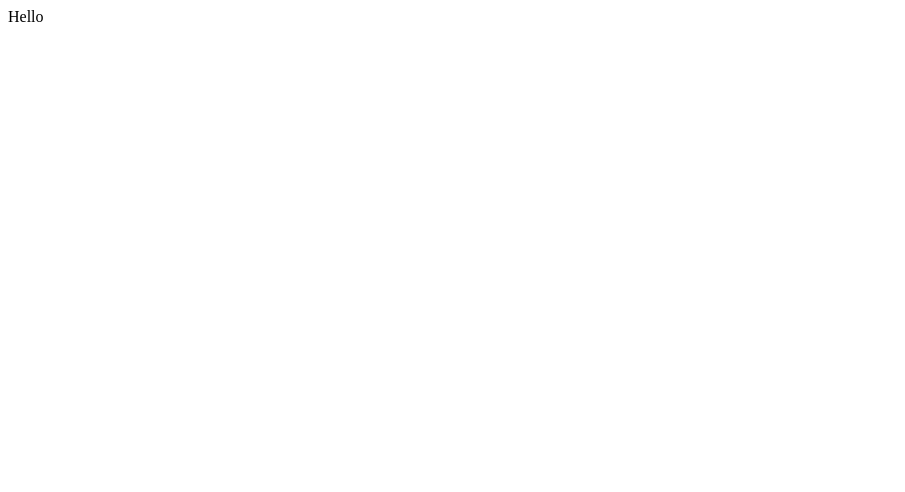
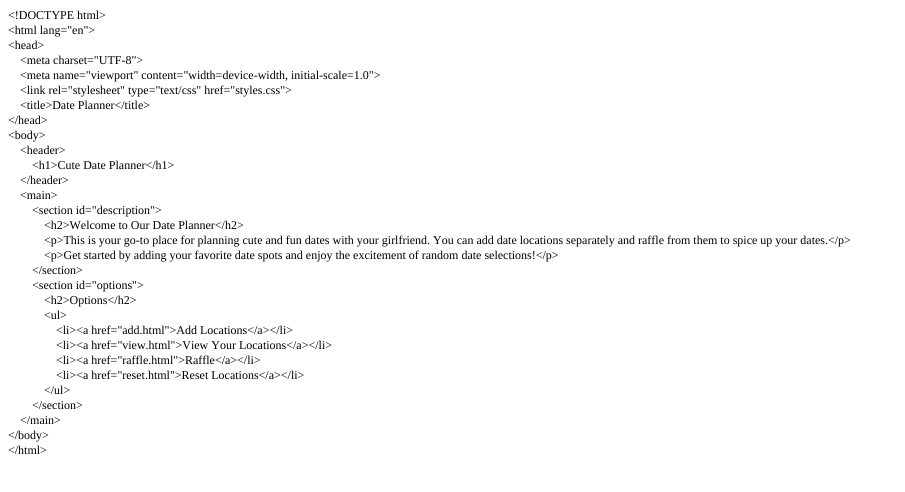
Before and after one commit to SoykanKAMAL/SoykanKAMAL.github.io, a plain HTML site: page index.html in a window 1280 px wide. Shown: the whole page, without its empty margins (0-905 px from the left). Drawn offline with Linux system fonts and the light colour scheme.

Commit message:
Update index.html

```diff
--- a/index.html
+++ b/index.html
@@ -1 +1,46 @@
-Hello
+<!DOCTYPE html PUBLIC "-//W3C//DTD HTML 4.01//EN" "http://www.w3.org/TR/html4/strict.dtd">
+<html>
+<head>
+  <meta http-equiv="Content-Type" content="text/html; charset=utf-8">
+  <meta http-equiv="Content-Style-Type" content="text/css">
+  <title></title>
+  <meta name="Generator" content="Cocoa HTML Writer">
+  <meta name="CocoaVersion" content="2299.7">
+  <style type="text/css">
+    p.p1 {margin: 0.0px 0.0px 0.0px 0.0px; font: 12.0px Times; -webkit-text-stroke: #000000}
+    span.s1 {font-kerning: none}
+  </style>
+</head>
+<body>
+<p class="p1"><span class="s1">&lt;!DOCTYPE html&gt;</span></p>
+<p class="p1"><span class="s1">&lt;html lang="en"&gt;</span></p>
+<p class="p1"><span class="s1">&lt;head&gt;</span></p>
+<p class="p1"><span class="s1"><span class="Apple-converted-space">    </span>&lt;meta charset="UTF-8"&gt;</span></p>
+<p class="p1"><span class="s1"><span class="Apple-converted-space">    </span>&lt;meta name="viewport" content="width=device-width, initial-scale=1.0"&gt;</span></p>
+<p class="p1"><span class="s1"><span class="Apple-converted-space">    </span>&lt;link rel="stylesheet" type="text/css" href="styles.css"&gt;</span></p>
+<p class="p1"><span class="s1"><span class="Apple-converted-space">    </span>&lt;title&gt;Date Planner&lt;/title&gt;</span></p>
+<p class="p1"><span class="s1">&lt;/head&gt;</span></p>
+<p class="p1"><span class="s1">&lt;body&gt;</span></p>
+<p class="p1"><span class="s1"><span class="Apple-converted-space">    </span>&lt;header&gt;</span></p>
+<p class="p1"><span class="s1"><span class="Apple-converted-space">        </span>&lt;h1&gt;Cute Date Planner&lt;/h1&gt;</span></p>
+<p class="p1"><span class="s1"><span class="Apple-converted-space">    </span>&lt;/header&gt;</span></p>
+<p class="p1"><span class="s1"><span class="Apple-converted-space">    </span>&lt;main&gt;</span></p>
+<p class="p1"><span class="s1"><span class="Apple-converted-space">        </span>&lt;section id="description"&gt;</span></p>
+<p class="p1"><span class="s1"><span class="Apple-converted-space">            </span>&lt;h2&gt;Welcome to Our Date Planner&lt;/h2&gt;</span></p>
+<p class="p1"><span class="s1"><span class="Apple-converted-space">            </span>&lt;p&gt;This is your go-to place for planning cute and fun dates with your girlfriend. You can add date locations separately and raffle from them to spice up your dates.&lt;/p&gt;</span></p>
+<p class="p1"><span class="s1"><span class="Apple-converted-space">            </span>&lt;p&gt;Get started by adding your favorite date spots and enjoy the excitement of random date selections!&lt;/p&gt;</span></p>
+<p class="p1"><span class="s1"><span class="Apple-converted-space">        </span>&lt;/section&gt;</span></p>
+<p class="p1"><span class="s1"><span class="Apple-converted-space">        </span>&lt;section id="options"&gt;</span></p>
+<p class="p1"><span class="s1"><span class="Apple-converted-space">            </span>&lt;h2&gt;Options&lt;/h2&gt;</span></p>
+<p class="p1"><span class="s1"><span class="Apple-converted-space">            </span>&lt;ul&gt;</span></p>
+<p class="p1"><span class="s1"><span class="Apple-converted-space">                </span>&lt;li&gt;&lt;a href="add.html"&gt;Add Locations&lt;/a&gt;&lt;/li&gt;</span></p>
+<p class="p1"><span class="s1"><span class="Apple-converted-space">                </span>&lt;li&gt;&lt;a href="view.html"&gt;View Your Locations&lt;/a&gt;&lt;/li&gt;</span></p>
+<p class="p1"><span class="s1"><span class="Apple-converted-space">                </span>&lt;li&gt;&lt;a href="raffle.html"&gt;Raffle&lt;/a&gt;&lt;/li&gt;</span></p>
+<p class="p1"><span class="s1"><span class="Apple-converted-space">                </span>&lt;li&gt;&lt;a href="reset.html"&gt;Reset Locations&lt;/a&gt;&lt;/li&gt;</span></p>
+<p class="p1"><span class="s1"><span class="Apple-converted-space">            </span>&lt;/ul&gt;</span></p>
+<p class="p1"><span class="s1"><span class="Apple-converted-space">        </span>&lt;/section&gt;</span></p>
+<p class="p1"><span class="s1"><span class="Apple-converted-space">    </span>&lt;/main&gt;</span></p>
+<p class="p1"><span class="s1">&lt;/body&gt;</span></p>
+<p class="p1"><span class="s1">&lt;/html&gt;</span></p>
+</body>
+</html>
```
